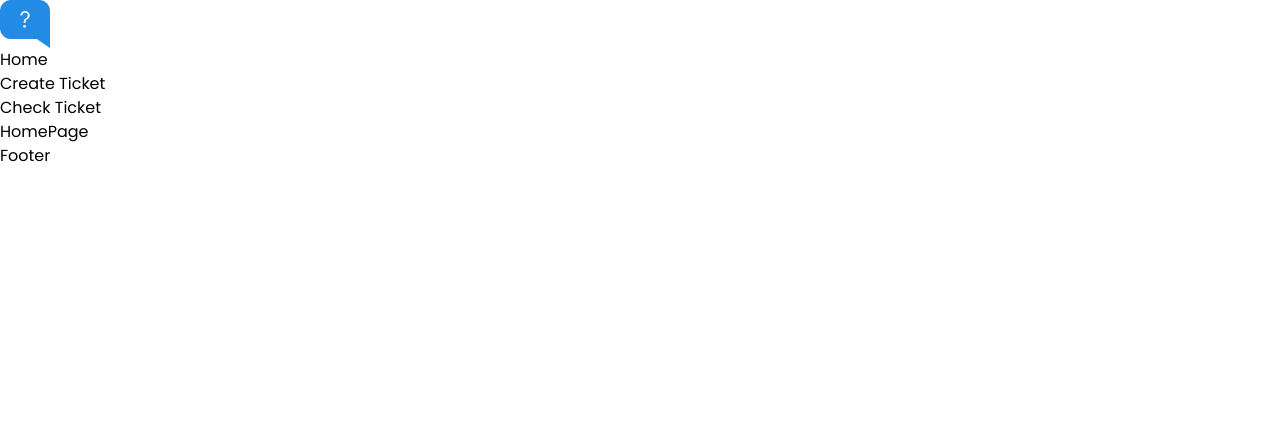
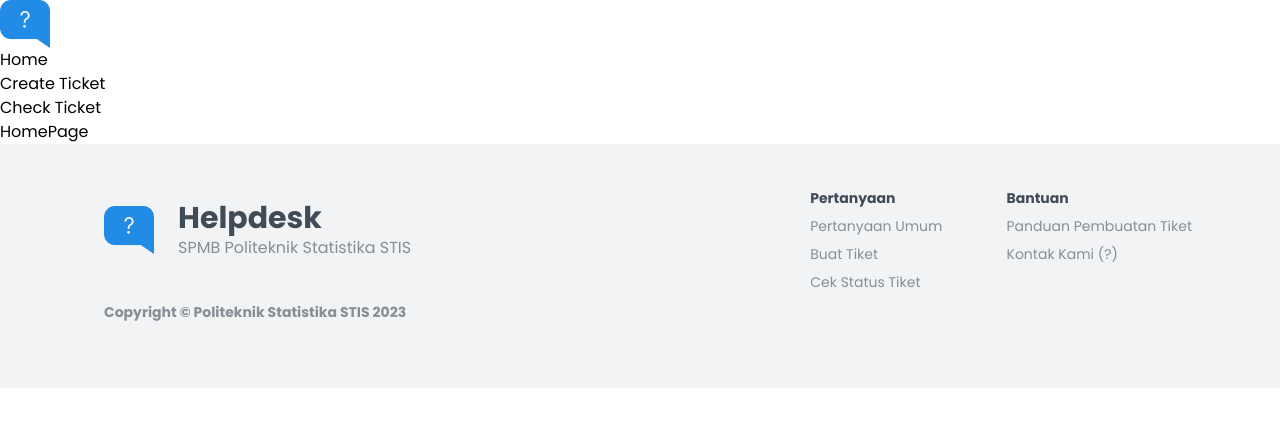
Before and after one commit to damarss/helpdesk, a Next.js app: page / in a window 1280 px wide. Shown: the top 426 px of the page. Built offline with nearby package versions, Linux system fonts and the light colour scheme.

Commit message:
footer temp

```diff
--- a/app/components/Footer.tsx
+++ b/app/components/Footer.tsx
@@ -1,10 +1,38 @@
 import React from 'react'
+import Logo from './Logo'
 
 type Props = {}
 
 const Footer = (props: Props) => {
   return (
-    <div>Footer</div>
+    <div className='bg-grey-base h-1/2 w-full flex md:flex-row flex-col justify-evenly px-14 py-10'>
+      <div className='flex flex-col flex-auto md:mx-12'>
+        <div className="flex font-medium items-center ">
+          <Logo></Logo>
+        <div className='flex flex-col mx-2 py-4'>
+          <span className="ml-4 text-3xl leading-11 font-bold text-black-base">Helpdesk</span>
+          <span className="ml-4 font-normal leading-6 text-base text-grey-mid">SPMB Politeknik Statistika STIS</span>
+        </div>
+      </div>
+          <span className="my-6 font-semibold text-sm leading-6 text-grey-mid">Copyright © Politeknik Statistika STIS 2023</span>
+      </div>
+
+      <div className='mx-8'>
+        <div className='flex flex-col'>
+          <span className="font-bold text-sm leading-7 text-black-base">Pertanyaan</span>
+          <span className="text-sm leading-7 text-grey-mid">Pertanyaan Umum</span>
+          <span className="text-sm leading-7 text-grey-mid">Buat Tiket</span>
+          <span className="text-sm leading-7 text-grey-mid">Cek Status Tiket</span>
+          </div>
+      </div>
+      <div className='mx-8'>
+        <div className='flex flex-col'>
+          <span className="font-bold text-sm leading-7 text-black-base">Bantuan</span>
+          <span className="text-sm leading-7 text-grey-mid">Panduan Pembuatan Tiket</span>
+          <span className="text-sm leading-7 text-grey-mid">Kontak Kami (?)</span>
+          </div>
+      </div>
+    </div>
   )
 }
 
--- a/package.json
+++ b/package.json
@@ -10,7 +10,6 @@
   },
   "dependencies": {
     "@types/node": "20.2.5",
-    "@types/react": "18.2.8",
     "@types/react-dom": "18.2.4",
     "autoprefixer": "10.4.14",
     "eslint": "8.42.0",
@@ -21,5 +20,8 @@
     "react-dom": "18.2.0",
     "tailwindcss": "3.3.2",
     "typescript": "5.1.3"
+  },
+  "devDependencies": {
+    "@types/react": "^18.2.8"
   }
 }
--- a/tailwind.config.js
+++ b/tailwind.config.js
@@ -1,12 +1,20 @@
 /** @type {import('tailwindcss').Config} */
 module.exports = {
   content: [
-    "./pages/**/*.{js,ts,jsx,tsx,mdx}",
-    "./components/**/*.{js,ts,jsx,tsx,mdx}",
-    "./app/**/*.{js,ts,jsx,tsx,mdx}",
+    './pages/**/*.{js,ts,jsx,tsx,mdx}',
+    './components/**/*.{js,ts,jsx,tsx,mdx}',
+    './app/**/*.{js,ts,jsx,tsx,mdx}',
   ],
   theme: {
-    extend: {},
+    extend: {
+      textColor: {
+        'black-base': '#414B55',
+        'grey-mid': '#868E96',
+      },
+      backgroundColor: {
+        'grey-base': '#F1F3F5',
+      },
+    },
   },
   plugins: [],
 };
```
Also changed, not shown: 2 other files (tests, documents, lock files or other folders).
